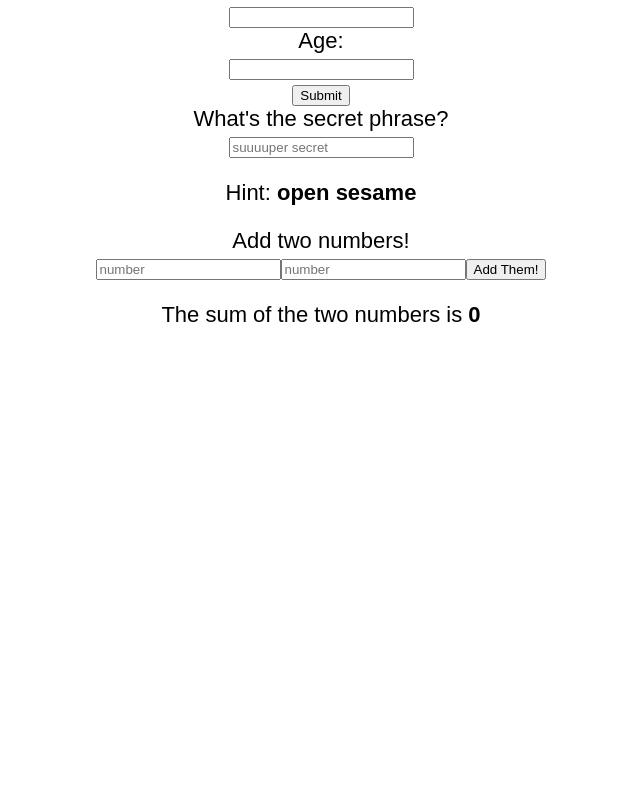
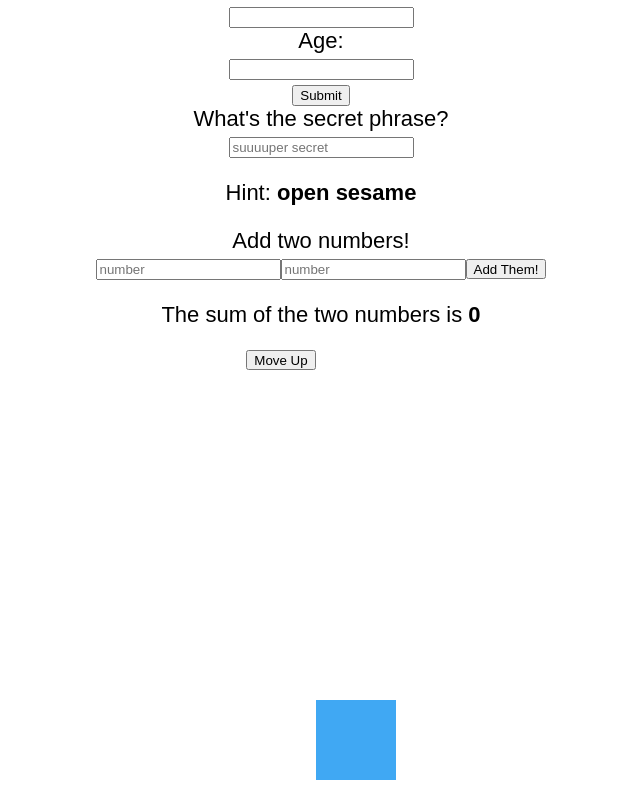
Before and after one commit to danielperkinsii/10DayReactBeginner, a React (Create React App) app in the folder 10-day-beginner/: page / in a window 1280 px wide. Shown: the part 1891-2691 px from the top of the page, without its empty margins (319-959 px from the left). Before the commit the page ends 2291 px from the top, so only its background shows below. Built offline with nearby package versions, Linux system fonts and the light colour scheme.

Commit message:
completed day 6? challenge

```diff
--- a/10-day-beginner/src/App.css
+++ b/10-day-beginner/src/App.css
@@ -3,6 +3,22 @@
   text-align: center;
   font-size: 22px;
   padding: 100px 50px 50px;
+}
+
+.box {
+  height: 80px;
+  width: 80px;
+  background-color: #40a8f3;
+}
+
+.box-container{
+  height: 400px;
+  display: flex;
+  justify-content: center;
+}
+
+button{
+  height: 20px;
 }
 
 .user-deets {
--- a/10-day-beginner/src/App.js
+++ b/10-day-beginner/src/App.js
@@ -5,6 +5,7 @@ import './App.css';
 import UpdateForm from './components/UpdateForm'
 import Alert from './components/Alert'
 import AddThem from './components/AddThem'
+import BoxMove from './components/BoxMove';
 
 
 class App extends React.Component {
@@ -28,6 +29,7 @@ class App extends React.Component {
         <UpdateForm/>
         <Alert/>
         <AddThem/>
+        <BoxMove/>
       </div>
     );
   }
--- /dev/null
+++ b/10-day-beginner/src/components/BoxMove.jsx
@@ -0,0 +1,30 @@
+import React, { Component } from 'react'
+
+class BoxMove extends React.Component {
+    state = {
+        offSetTop: 350
+    }
+
+    moveBoxUp = () => {
+        console.log(this.state.offSetTop)
+        const move = this.state.offSetTop - 10
+        console.log(move)
+        this.setState({
+            offSetTop: move
+        })
+    }
+
+    render() {
+        return (
+            <div className='box-container'>
+                <button onClick={this.moveBoxUp}>Move Up</button>
+                <div className='box' style={{
+                    transform: `translateY(${this.state.offSetTop}px)`
+                }}>
+                </div>
+            </div>
+        )
+    }
+}
+
+export default BoxMove
```
